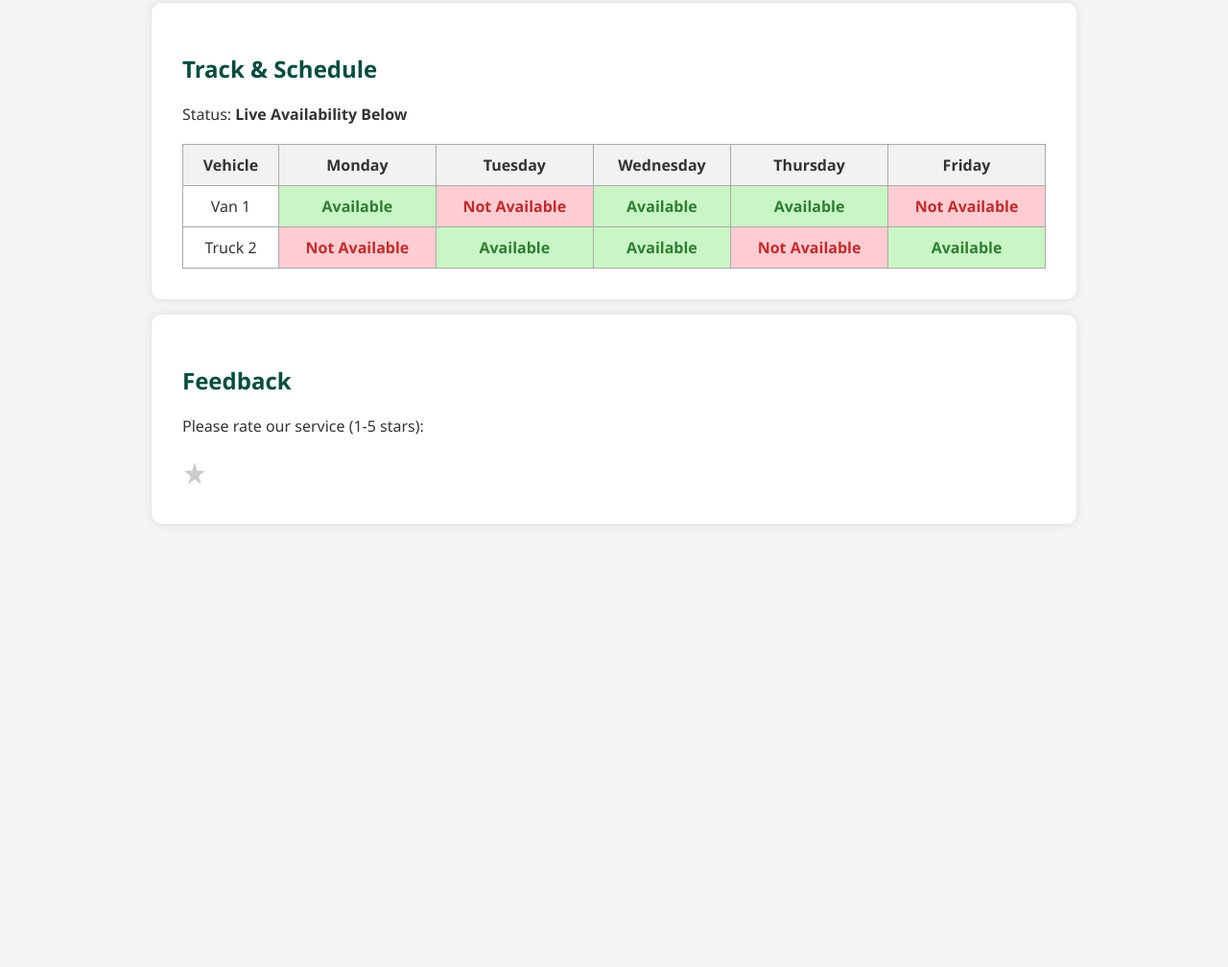
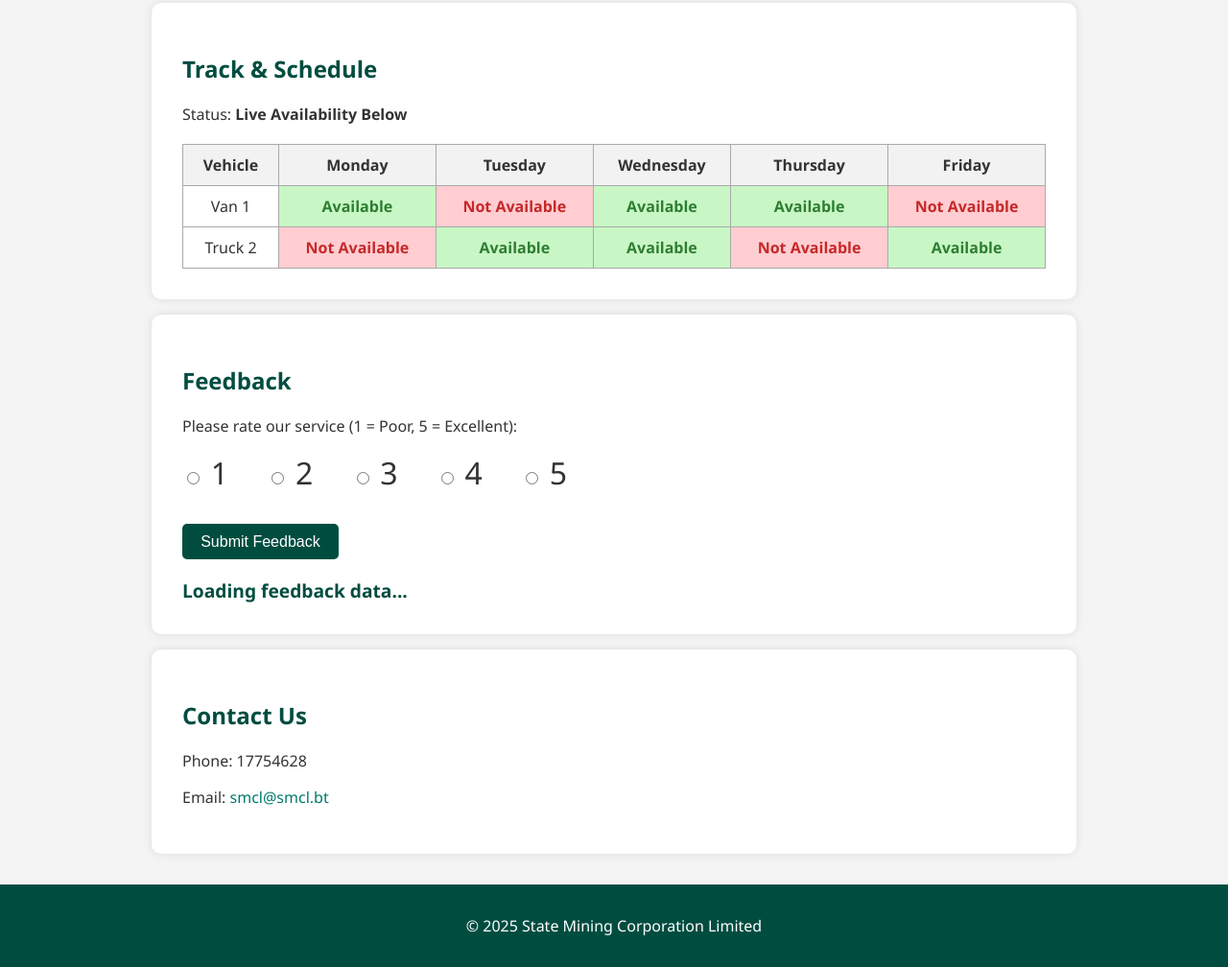
Before and after one commit to SMCL2025/SMCL-VEHCILE-BOOKING-, a plain HTML site: page index.html in a window 1280 px wide. Shown: the part 1307-2315 px from the top of the page at 96% size. Before the commit the page ends 1869 px from the top, so only its background shows below. Drawn offline with Linux system fonts and the light colour scheme.

Commit message:
Update index.html

```diff
--- a/index.html
+++ b/index.html
@@ -134,25 +134,40 @@
       font-weight: bold;
     }
 
-    /* Feedback stars */
-    #star-container {
-      font-size: 2em;
-      color: #ccc;
+    /* Feedback form styling */
+    #feedbackForm {
+      margin-top: 1em;
+    }
+
+    #feedbackForm label {
+      cursor: pointer;
+      margin-right: 1em;
+    }
+
+    #feedbackForm input[type="radio"] {
+      margin-right: 0.25em;
       cursor: pointer;
     }
 
-    .star:hover,
-    .star:hover ~ .star {
-      color: #ffc107;
+    #feedbackForm button {
+      background-color: #004d40;
+      color: white;
+      border: none;
+      padding: 0.6em 1.2em;
+      font-size: 1em;
+      border-radius: 5px;
+      cursor: pointer;
     }
 
-    .star.selected {
-      color: #ff9800;
+    #feedbackForm button:hover {
+      background-color: #00695c;
     }
 
-    #thank-you {
-      color: green;
+    #feedbackResults {
+      margin-top: 1em;
       font-weight: bold;
+      font-size: 1.2em;
+      color: #004d40;
     }
   </style>
 </head>
@@ -197,7 +212,7 @@
 
   <section id="schedule" class="section">
     <h2>Schedule Your Vehicle</h2>
-    <p><a href="https://forms.gle/UomGZvKcZkmMK5j46" target="_blank">Click here to book your vehicle via Google Form</a></p>
+    <p><a href="https://forms.gle/UomGZvKcZkmMK5j46" target="_blank" rel="noopener noreferrer">Click here to book your vehicle via Google Form</a></p>
   </section>
 
   <section id="tracking" class="section">
@@ -234,6 +249,35 @@
 
   <section id="feedback" class="section">
     <h2>Feedback</h2>
-    <p>Please rate our service (1-5 stars):</p>
-    <div id="star-container">
-      <span class="star" data-rating="1">&#9733;</
+    <p>Please rate our service (1 = Poor, 5 = Excellent):</p>
+
+    <form id="feedbackForm">
+      <div style="font-size: 2em; margin-bottom: 1em;">
+        <label><input type="radio" name="rating" value="1" required /> 1</label>
+        <label><input type="radio" name="rating" value="2" /> 2</label>
+        <label><input type="radio" name="rating" value="3" /> 3</label>
+        <label><input type="radio" name="rating" value="4" /> 4</label>
+        <label><input type="radio" name="rating" value="5" /> 5</label>
+      </div>
+      <button type="submit">Submit Feedback</button>
+    </form>
+
+    <div id="feedbackResults">Loading feedback data...</div>
+  </section>
+
+  <section id="contact" class="section">
+    <h2>Contact Us</h2>
+    <p>Phone: 17754628</p>
+    <p>Email: <a href="mailto:smcl@smcl.bt">smcl@smcl.bt</a></p>
+  </section>
+
+  <footer>
+    <p>&copy; 2025 State Mining Corporation Limited</p>
+  </footer>
+
+  <script>
+    const form = document.getElementById('feedbackForm');
+    const resultsDiv = document.getElementById('feedbackResults');
+
+    // Load existing ratings from localStorage or initialize empty array
+    let ratings = JSON.parse(localStorage.getItem('
```
